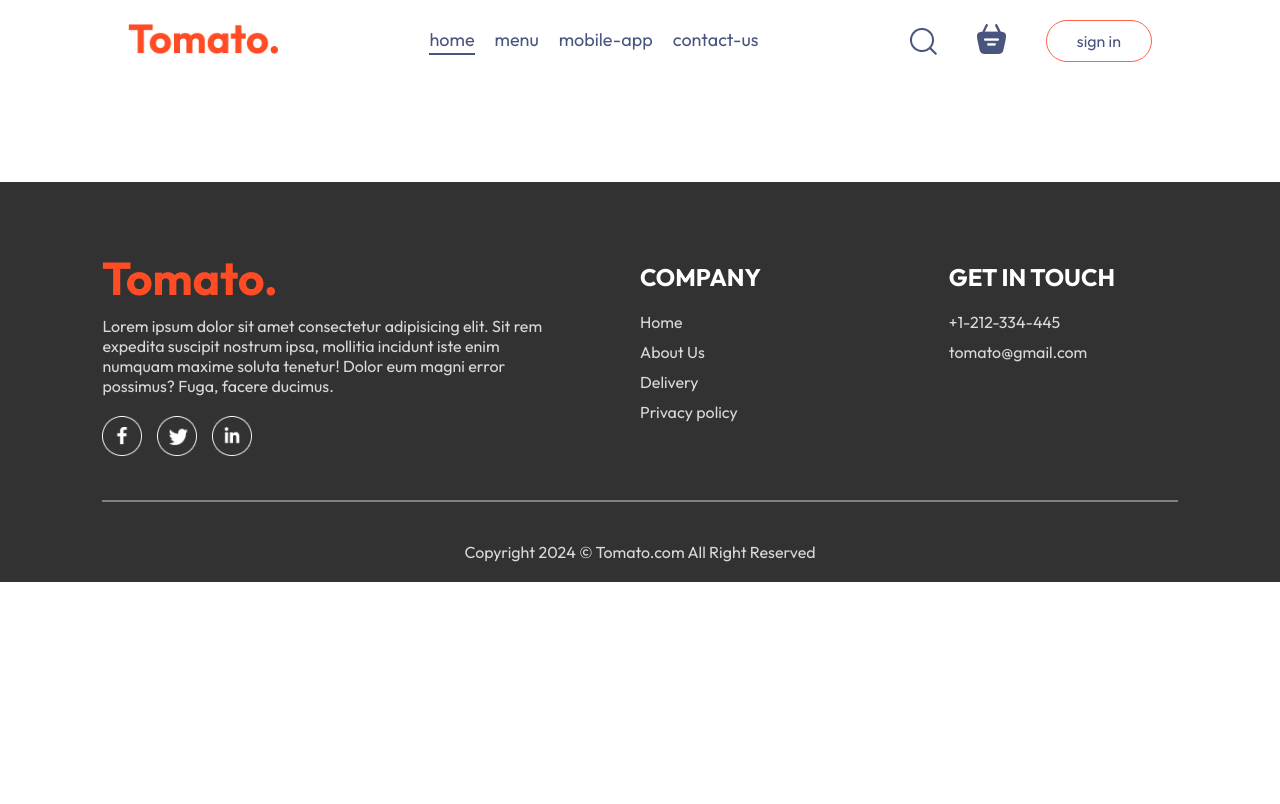
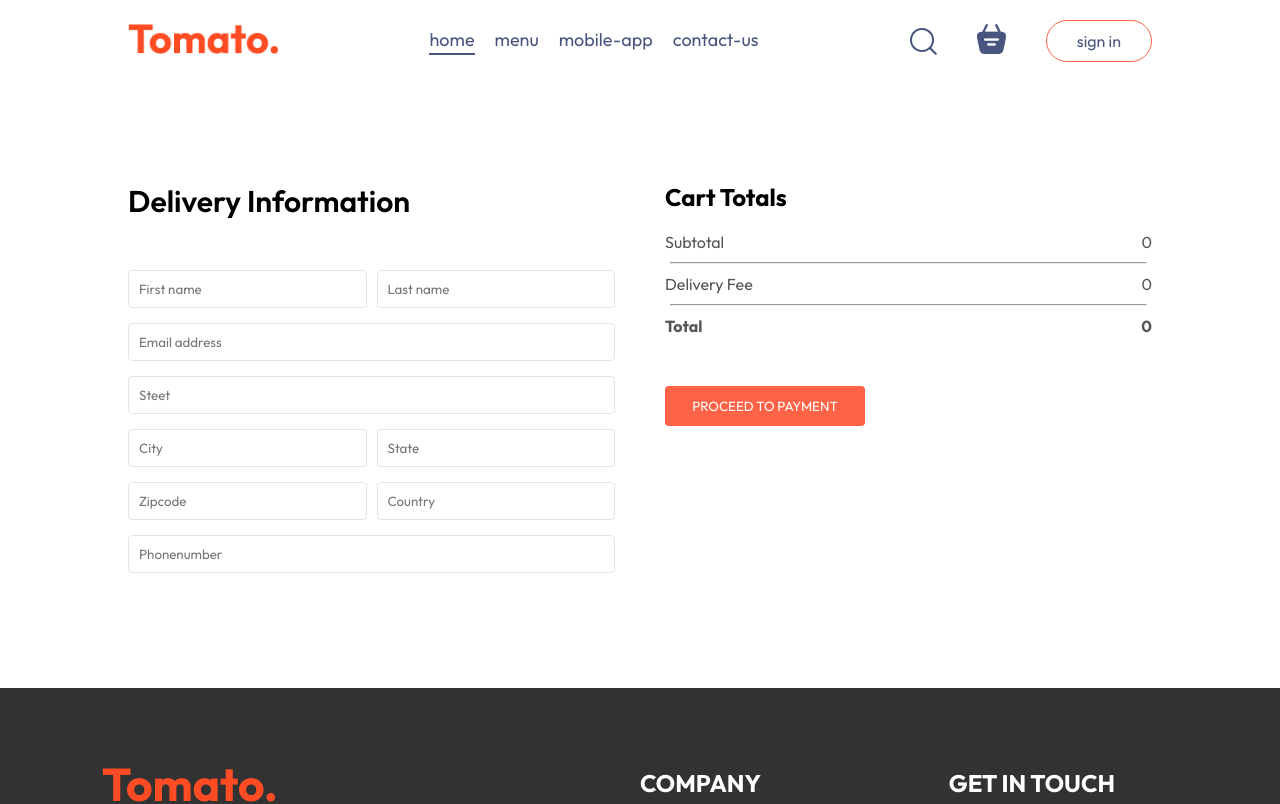
Before and after one commit to pula-ashok/tomato-app, a React (Vite) app in the folder frontend/: page /order in a window 1280 px wide. Shown: the top 804 px of the page. Built offline with nearby package versions, Linux system fonts and the light colour scheme.

Commit message:
place order ui completed

```diff
--- a/frontend/src/App.jsx
+++ b/frontend/src/App.jsx
@@ -17,7 +17,7 @@
         <Routes>
           <Route path="/" element={<Home />} />
           <Route path="/cart" element={<Cart />} />
-          <Route path="/orders" element={<PlaceOrder />} />
+          <Route path="/order" element={<PlaceOrder />} />
         </Routes>
       </div>
       <Footer />
--- a/frontend/src/pages/cart/Cart.jsx
+++ b/frontend/src/pages/cart/Cart.jsx
@@ -1,10 +1,12 @@
 import React, { useContext } from "react";
 import "./cart.css";
 import { storeContext } from "../../context/storeContext";
+import { useNavigate } from "react-router-dom";
 
 const Cart = () => {
   const { food_list, cartItems, removeFromCart, getTotalCartAmount } =
     useContext(storeContext);
+  const navigate = useNavigate();
   return (
     <div className="cart">
       <div className="cart-items">
@@ -49,15 +51,17 @@
             <hr />
             <div className="cart-total-details">
               <p>Delivery Fee</p>
-              <p>{2}</p>
+              <p>{getTotalCartAmount() === 0 ? 0 : 2}</p>
             </div>
             <hr />
             <div className="cart-total-details">
               <b>Total</b>
-              <b>{getTotalCartAmount() + 2}</b>
+              <b>{getTotalCartAmount() == 0 ? 0 : getTotalCartAmount() + 2}</b>
             </div>
           </div>
-          <button>PROCEED TO CHECKOUT</button>
+          <button onClick={() => navigate("/order")}>
+            PROCEED TO CHECKOUT
+          </button>
         </div>
 
         <div className="cart-promocode">
--- a/frontend/src/pages/placeOrder/PlaceOrder.jsx
+++ b/frontend/src/pages/placeOrder/PlaceOrder.jsx
@@ -1,7 +1,53 @@
-import React from "react";
+import React, { useContext } from "react";
+import { storeContext } from "../../context/storeContext";
+import "./placeOrder.css";
 
 const PlaceOrder = () => {
-  return <div>PlaceOrder</div>;
+  const { getTotalCartAmount } = useContext(storeContext);
+  return (
+    <form className="place-order">
+      <div className="place-order-left">
+        <p className="title">Delivery Information</p>
+        <div className="multi-fields">
+          <input type="text" placeholder="First name" />
+          <input type="text" placeholder="Last name" />
+        </div>
+        <input type="email" placeholder="Email address" />
+        <input type="text" placeholder="Steet" />
+        <div className="multi-fields">
+          <input type="text" placeholder="City" />
+          <input type="text" placeholder="State" />
+        </div>
+        <div className="multi-fields">
+          <input type="text" placeholder="Zipcode" />
+          <input type="text" placeholder="Country" />
+        </div>
+        <input type="text" placeholder="Phonenumber" />
+      </div>
+      <div className="place-order-right">
+        <div className="cart-total">
+          <h2>Cart Totals</h2>
+          <div>
+            <div className="cart-total-details">
+              <p>Subtotal</p>
+              <p>{getTotalCartAmount()}</p>
+            </div>
+            <hr />
+            <div className="cart-total-details">
+              <p>Delivery Fee</p>
+              <p>{getTotalCartAmount() === 0 ? 0 : 2}</p>
+            </div>
+            <hr />
+            <div className="cart-total-details">
+              <b>Total</b>
+              <b>{getTotalCartAmount() == 0 ? 0 : getTotalCartAmount() + 2}</b>
+            </div>
+          </div>
+          <button>PROCEED TO PAYMENT</button>
+        </div>
+      </div>
+    </form>
+  );
 };
 
 export default PlaceOrder;
--- a/frontend/src/pages/placeOrder/placeOrder.css
+++ b/frontend/src/pages/placeOrder/placeOrder.css
@@ -0,0 +1,35 @@
+.place-order {
+  display: flex;
+  justify-content: space-between;
+  align-items: start;
+  margin-top: 100px;
+  gap: 50px;
+}
+.place-order-left {
+  width: 100%;
+  max-width: max(30%, 500px);
+}
+.title {
+  font-size: 30px;
+  font-weight: 600;
+  margin-bottom: 50px;
+}
+.place-order input {
+  margin-bottom: 15px;
+  width: 100%;
+  padding: 10px;
+  border: 1px solid #e5e5e5;
+  border-radius: 4px;
+  outline-color: tomato;
+}
+.multi-fields {
+  display: flex;
+  gap: 10px;
+}
+.place-order-right {
+  width: 100%;
+  max-width: (40%, 500px);
+}
+.place-order-right button {
+  margin-top: 30px;
+}
```
